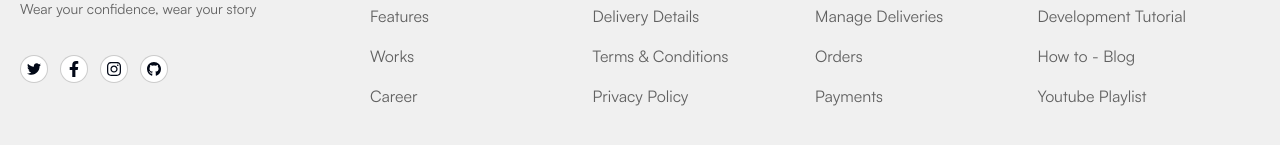
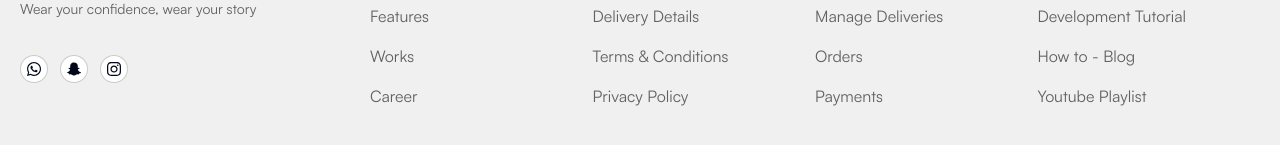
Before and after one commit to Rufai-Ahmed/merce, a Next.js app: page / in a window 1280 px wide. Shown: the part 1815-1960 px from the top of the page. Built offline with nearby package versions, Linux system fonts and the light colour scheme; no server answers.

Commit message:
feat: icon on footer

```diff
--- a/src/components/layout/Footer/index.tsx
+++ b/src/components/layout/Footer/index.tsx
@@ -2,7 +2,7 @@ import { cn } from "@/lib/utils";
 import { integralCF } from "@/styles/fonts";
 import React from "react";
 import { PaymentBadge, SocialNetworks } from "./footer.types";
-import { FaFacebookF, FaGithub, FaInstagram, FaTwitter } from "react-icons/fa";
+import { FaInstagram, FaSnapchatGhost, FaWhatsapp } from "react-icons/fa";
 import Link from "next/link";
 import LinksSection from "./LinksSection";
 import Image from "next/image";
@@ -12,23 +12,18 @@ import LayoutSpacing from "./LayoutSpacing";
 const socialsData: SocialNetworks[] = [
   {
     id: 1,
-    icon: <FaTwitter />,
-    url: "https://twitter.com",
+    icon: <FaWhatsapp />,
+    url: "http://wa.me/2349078324596",
   },
   {
     id: 2,
-    icon: <FaFacebookF />,
-    url: "https://facebook.com",
+    icon: <FaSnapchatGhost />,
+    url: "https://www.snapchat.com/add/bigvybzallday?share_id=BMibIVpITimphf4x4s5IfA&locale=en_NG",
   },
   {
     id: 3,
     icon: <FaInstagram />,
-    url: "https://instagram.com",
-  },
-  {
-    id: 4,
-    icon: <FaGithub />,
-    url: "https://github.com/mohammadoftadeh",
+    url: "https://www.instagram.com/bigvybzallday/",
   },
 ];
 
```
